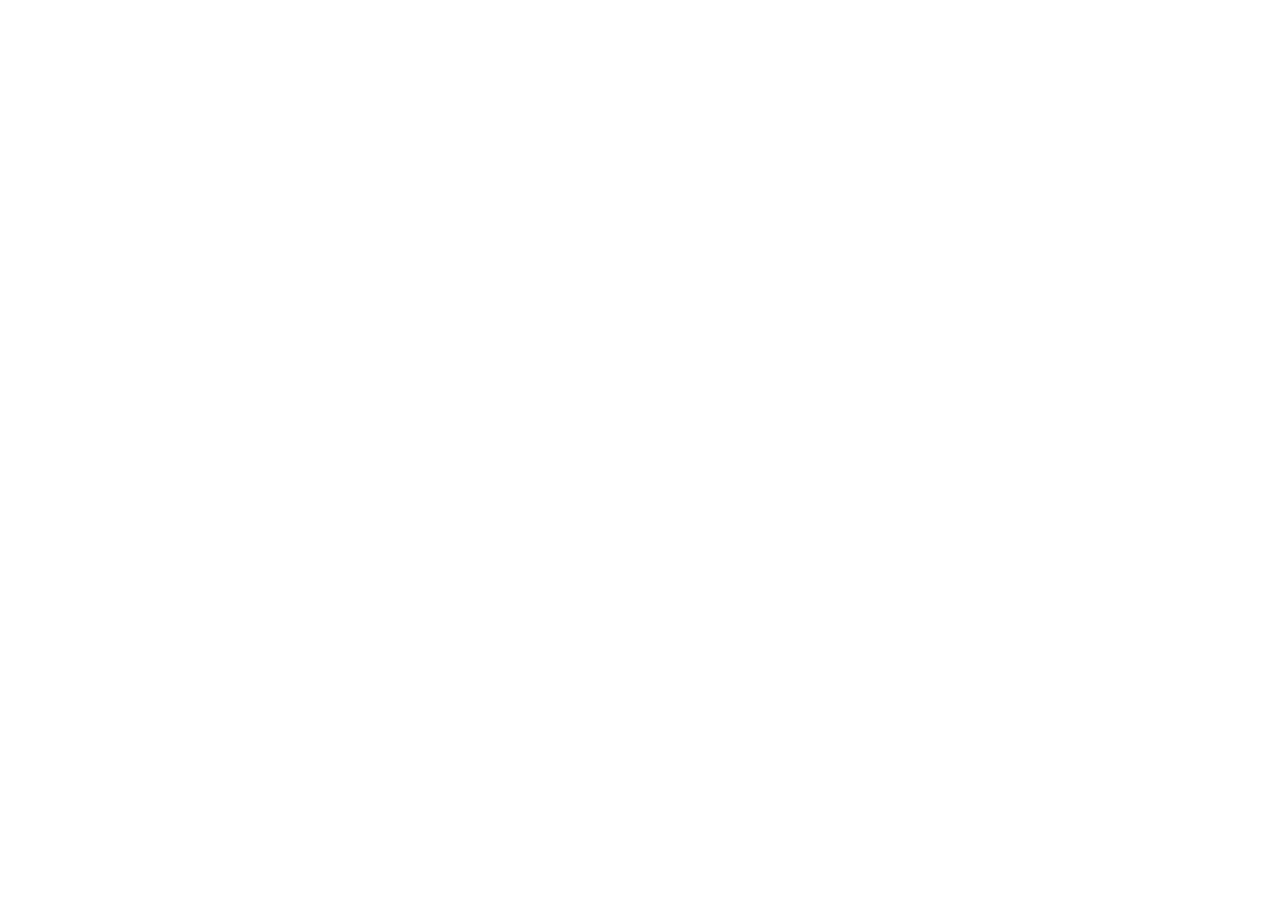
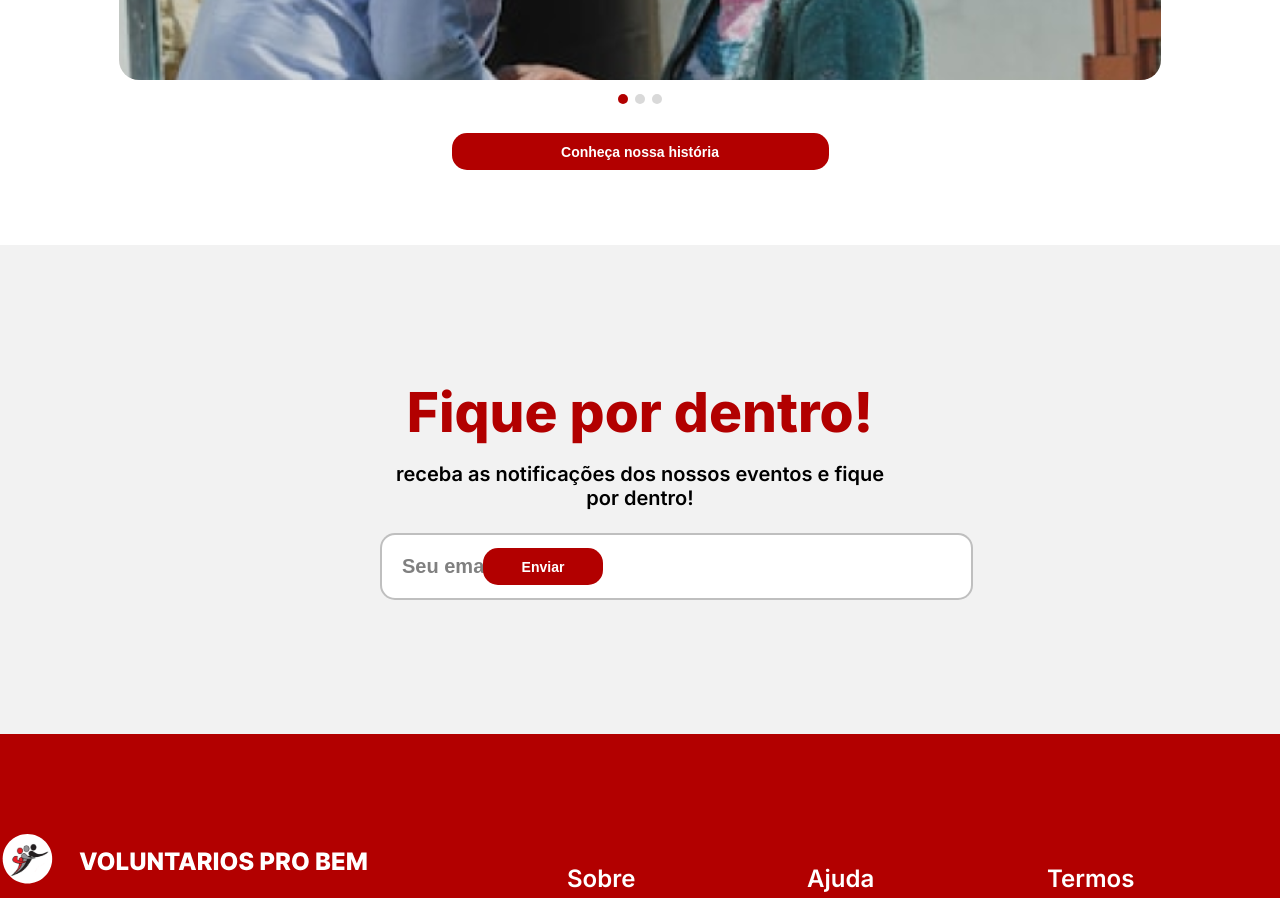
Before and after one commit to Gruposemh/front, a React (Vite) app: page / in a window 1280 px wide. Shown: the part 2440-3338 px from the top of the page. Before the commit the page ends 2221 px from the top, so only its background shows below. Built offline with nearby package versions, Linux system fonts and the light colour scheme.

Commit message:
feat: adicionando o CarrosselSection e o EmailSection na página inicial

```diff
--- a/src/pages/Home/index.jsx
+++ b/src/pages/Home/index.jsx
@@ -3,6 +3,8 @@
 import Main from "../../components/PageHome/main"
 import AtividadeSection from "../../components/PageHome/atividade-section"
 import EstatisticaSection from "../../components/PageHome/estatisticas-section"
+import CarrosselSection from "../../components/PageHome/carrossel-section"
+import EmailSection from "../../components/PageHome/email-section"
 
 
 const Home =()=> {
@@ -12,6 +14,8 @@
         <Main/>
         <AtividadeSection/>
         <EstatisticaSection/>
+        <CarrosselSection/>
+        <EmailSection/>
         <Footer/>
         </>
 
```
